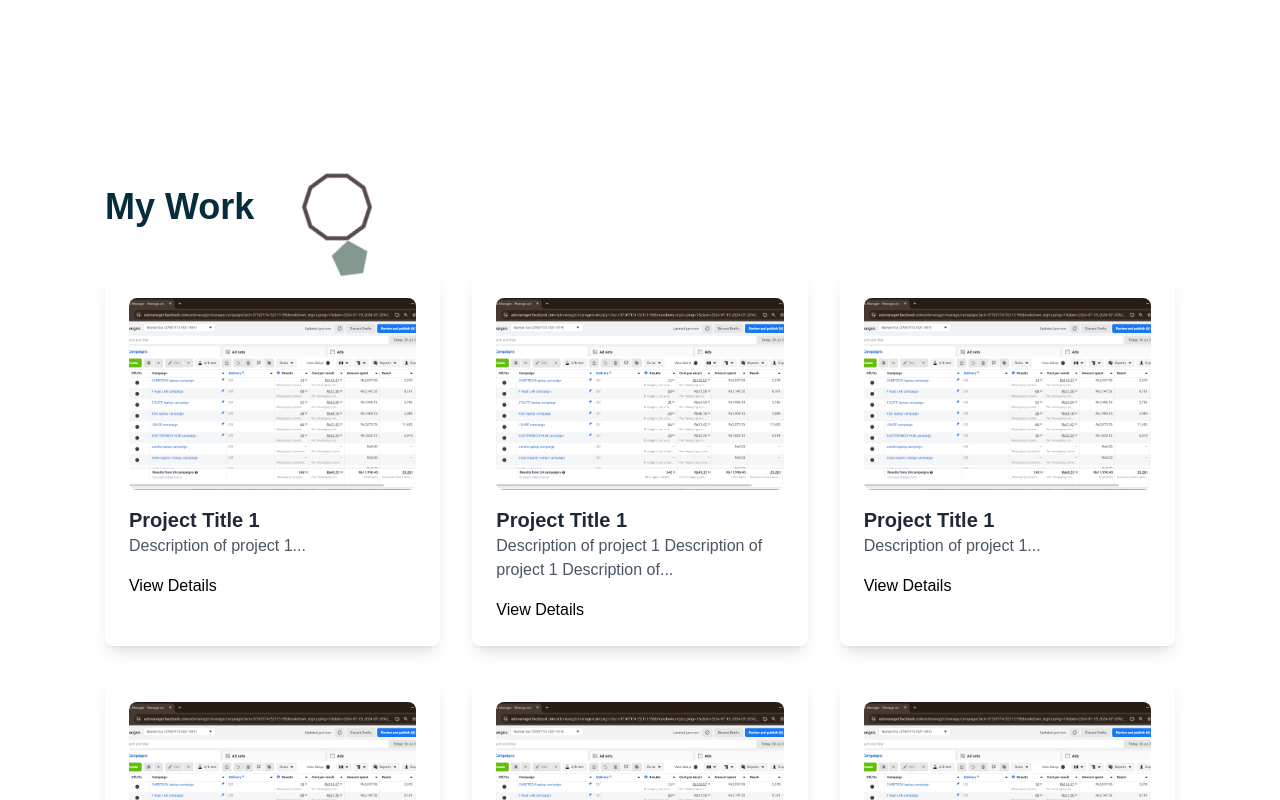
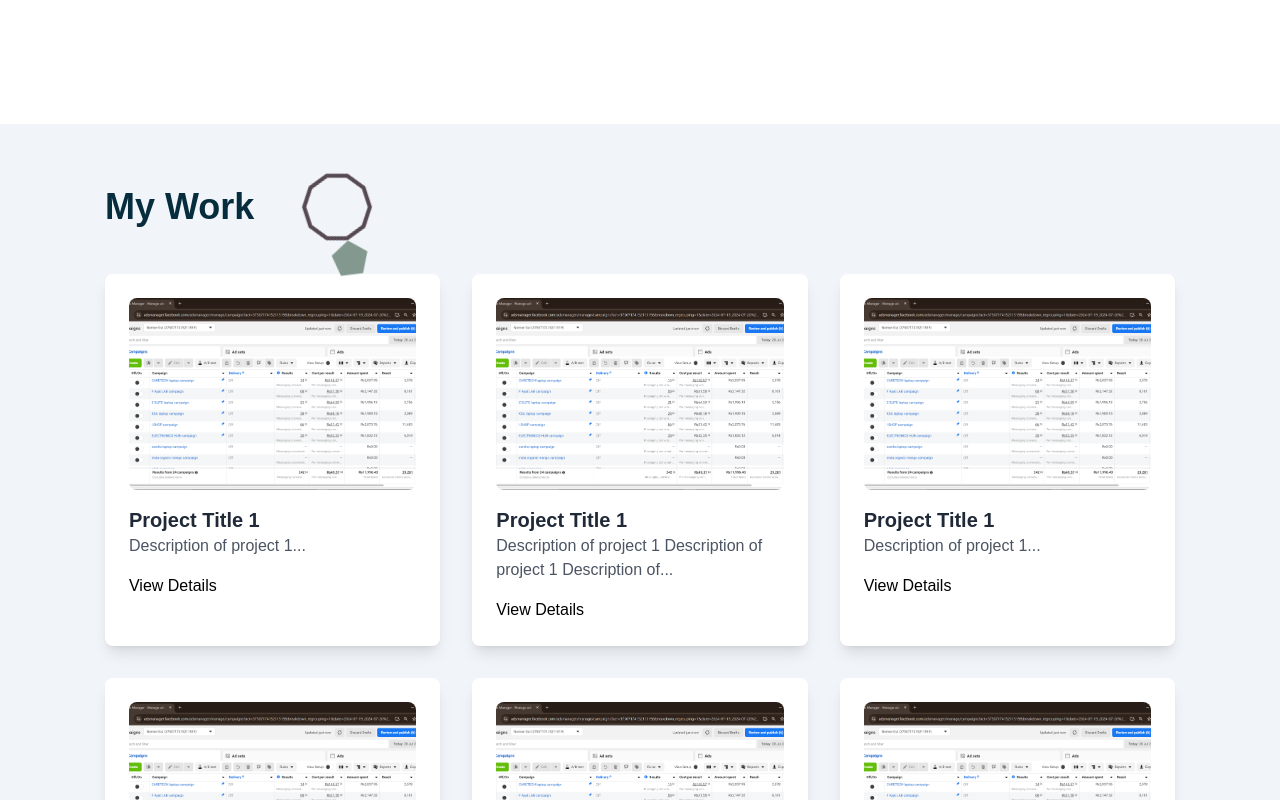
Before and after one commit to akathequest22/digital-marketer-portfolio, a Next.js app: page / in a window 1280 px wide. Shown: the part 1640-2440 px from the top of the page. Built offline with nearby package versions, Linux system fonts and the light colour scheme.

Commit message:
ad work and service page

```diff
--- a/src/Component/WorkShowcase/index.jsx
+++ b/src/Component/WorkShowcase/index.jsx
@@ -102,10 +102,11 @@ const WorkShowcase = () => {
 
   return (
 
-    //   <section className='curve-section'>
   <>
+  <div className='w-ful bg-slate-100 '>
+
         <Container>
-<div className="work-showcase py-12 px-4">
+<div className="work-showcase py-12 px-4 ">
 <div className="flex items-center gap-12 mb-8">
           <h2 className="text-4xl font-bold text-[#062d3e]">
            My Work
@@ -117,7 +118,7 @@ const WorkShowcase = () => {
       <div
         ref={(el) => (workRef.current[index] = el)}
         key={index}
-        className="work-item bg-white p-6 rounded-lg shadow-lg cursor-pointer"
+        className="work-item bg-white p-6 rounded-lg shadow-lg cursor-pointer "
         onClick={() => showPopup(item)}
       >
         <Image src={item.image} alt={item.title} className="w-full h-48 object-cover rounded-lg mb-4" />
@@ -159,8 +160,8 @@ const WorkShowcase = () => {
   )}
 </div>
 </Container>
+  </div>
             </>
-//   </section>
 
   );
 };
--- a/src/app/globals.css
+++ b/src/app/globals.css
@@ -106,6 +106,8 @@ html{
 
 
 
+
+
 /* custom shape */
 .curve {
   background-color: #8aa7ca;
@@ -114,3 +116,4 @@ html{
   -moz-border-radius-bottomright: 25px 50px;
   border-bottom-right-radius: 25px 50px;
 }
+/* ///////////////////// */
```
